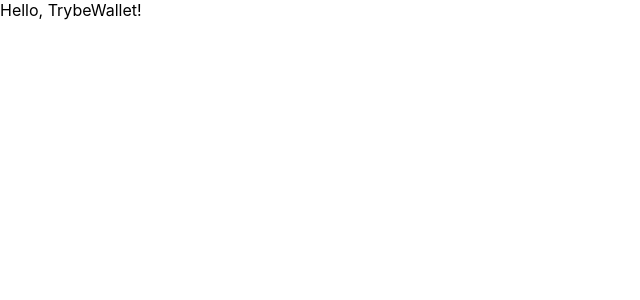
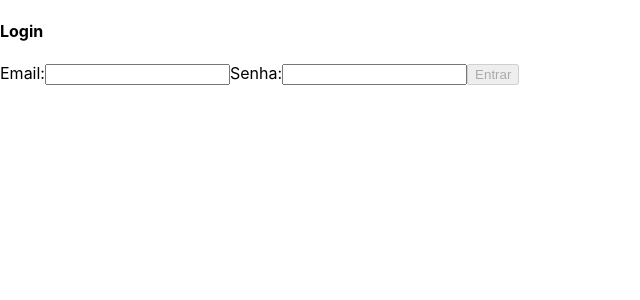
Before and after one commit to Thais-Gonzaga/Trybewallet, a React (Create React App) app: page / in a window 1280 px wide. Shown: the top 300 px of the page, without its empty margins (0-640 px from the left). Built offline with nearby package versions, Linux system fonts and the light colour scheme.

Commit message:
feat: criando page Login, verificando senha e e-mail e redirecionando
 ref: #requisito 1

```diff
--- a/package.json
+++ b/package.json
@@ -17,6 +17,7 @@
     "react-router-dom": "^5.3.3",
     "react-scripts": "5.0.1",
     "redux": "4.2.0",
+    "redux-devtools-extension": "^2.13.9",
     "redux-thunk": "2.4.1",
     "stylelint-order": "5.0.0"
   },
--- a/src/App.js
+++ b/src/App.js
@@ -1,7 +1,15 @@
 import React from 'react';
+import { Route, Switch } from 'react-router-dom';
+import Login from './pages/Login';
 
 function App() {
-  return <div>Hello, TrybeWallet!</div>;
+  return (
+    <div>
+      <Switch>
+        <Route exact path="/" component={ Login } />
+      </Switch>
+    </div>
+  );
 }
 
 export default App;
--- a/src/pages/Login.js
+++ b/src/pages/Login.js
@@ -1,8 +1,75 @@
 import React from 'react';
 
+import { Link } from 'react-router-dom';
+
 class Login extends React.Component {
+  constructor() {
+    super();
+    this.state = {
+      email: '',
+      password: '',
+      disabled: true,
+    };
+    this.handleChange = this.handleChange.bind(this);
+    this.verificInput = this.verificInput.bind(this);
+    this.onSalve = this.onSalve.bind(this);
+  }
+
+  handleChange({ target: { name, value } }) {
+    this.setState(
+      { [name]: value },
+      () => this.verificInput(),
+    );
+  }
+
+  onSalve() {
+    console.log('clicou');
+  }
+
+  verificInput() {
+    const { email, password } = this.state;
+    const min = 5;
+    const disabled = !(/\w+@\w+.com/.test(email) && password.length > min);
+    this.setState({ disabled });
+  }
+
   render() {
-    return <div>Login</div>;
+    const { email, password, disabled } = this.state;
+    return (
+      <div>
+        <h4>Login</h4>
+        <label htmlFor="email">
+          Email:
+          <input
+            id="email"
+            data-testid="email-input"
+            name="email"
+            value={ email }
+            onChange={ this.handleChange }
+          />
+        </label>
+
+        <label htmlFor="password">
+          Senha:
+          <input
+            id="password"
+            data-testid="password-input"
+            name="password"
+            value={ password }
+            onChange={ this.handleChange }
+          />
+        </label>
+        <Link to="/carteira">
+          <button
+            type="button"
+            disabled={ disabled }
+            onClick={ this.onSalve }
+          >
+            Entrar
+          </button>
+        </Link>
+      </div>
+    );
   }
 }
 
```
Also changed, not shown: 1 other file (tests, documents, lock files or other folders).
